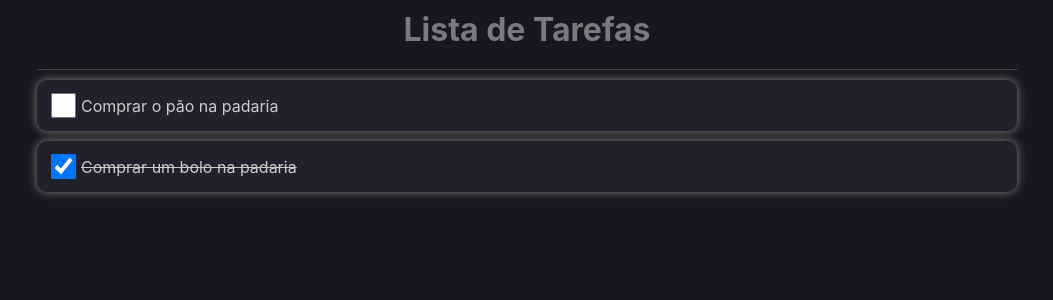
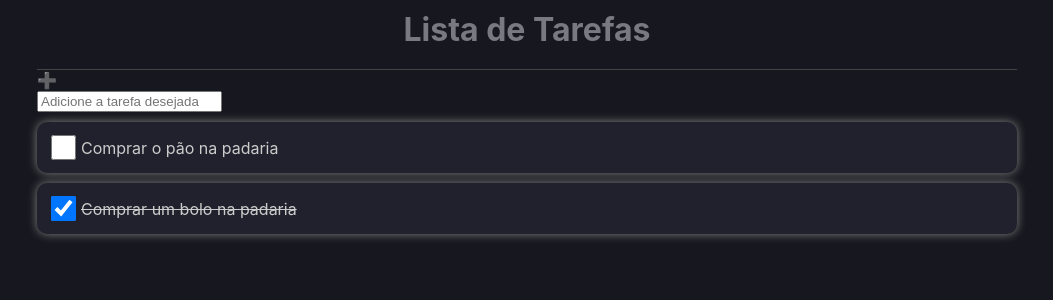
Before and after one commit to JoseCarlos-Filho/Lista-Atividades, a React (Create React App) app: page / in a window 1280 px wide. Shown: the top 300 px of the page, without its empty margins (113-1166 px from the left). Built offline with nearby package versions, Linux system fonts and the light colour scheme.

Commit message:
Campo Input adicionado

```diff
--- a/src/App.tsx
+++ b/src/App.tsx
@@ -6,6 +6,7 @@ import * as Componente from './App.styles';
 import { useState } from 'react';
 import { Item } from './types/item';
 import { ListItem } from './components/ListItem';
+import { AddArea } from './components/AddArea';
 
 const App = () => {
 
@@ -22,6 +23,7 @@ const App = () => {
         </Componente.Header>
 
           {/* Adiciona nova tarefa */}
+          <AddArea />
 
 
           {/* Lista de Itens */}
--- a/src/components/AddArea/index.tsx
+++ b/src/components/AddArea/index.tsx
@@ -3,7 +3,11 @@ import * as Componente from './styles';
 export const AddArea = () => {
     return (
         <Componente.Container>
-            Teste
+            <div className="image">➕</div>
+            <input
+                type="text"
+                placeholder="Adicione a tarefa desejada">
+            </input>
         </Componente.Container>
     )
 }
--- a/src/components/AddArea/styles.ts
+++ b/src/components/AddArea/styles.ts
@@ -0,0 +1,5 @@
+import styled from 'styled-components';
+
+export const Container = styled.div`
+
+`;
```
